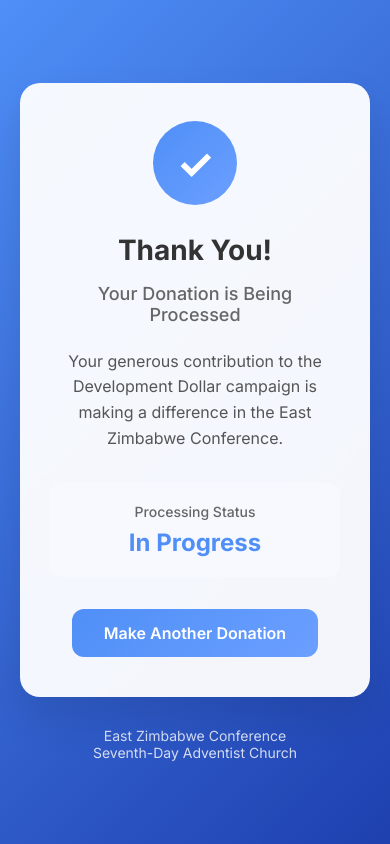
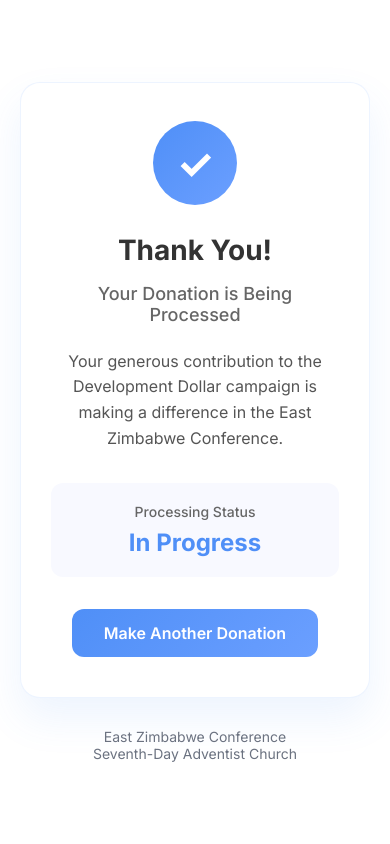
Before and after one commit to tadiwa-dev/devdollar-donation-website, a website: page public/thankyou.html in a window 390 px wide. Drawn offline with Linux system fonts and the light colour scheme.

Commit message:
Switch to clean white background design with updated logo
- Changed from blue gradient to clean white background
- Updated logo from Android app assets (new circular design with blue theme)
- Adjusted all text colors for white background:
  - Titles: Deep blue (#1E40AF)
  - Subtitles: Gray (#6B7280)
  - Notes: Blue (#4F8FF7)
- Maintained blue gradient donation card for visual appeal
- Updated box shadows to work with white background
- Applied consistent styling to both main and thank you pages

Design improvements:
 Clean, professional white background
 Better logo visibility and branding
 Improved text contrast and readability
 Modern, minimalist aesthetic
 Consistent with updated mobile app design

```diff
--- a/public/app.js
+++ b/public/app.js
@@ -85,7 +85,7 @@
   if (prefill) {
     amountInput.value = prefill;
     note.textContent = '✓ Amount prefilled from app';
-    note.style.color = 'rgba(255, 255, 255, 0.9)';
+    note.style.color = '#4F8FF7';
   }
 
   // Handle form submission
--- a/public/thankyou.html
+++ b/public/thankyou.html
@@ -16,7 +16,7 @@
 
     body {
       font-family: 'Inter', -apple-system, BlinkMacSystemFont, 'Segoe UI', Roboto, sans-serif;
-      background: linear-gradient(135deg, #4F8FF7 0%, #1E40AF 100%);
+      background: #ffffff;
       min-height: 100vh;
       color: #333;
       display: flex;
@@ -31,11 +31,11 @@
     }
 
     .success-card {
-      background: rgba(255, 255, 255, 0.95);
+      background: #ffffff;
       border-radius: 20px;
       padding: 40px 30px;
-      box-shadow: 0 20px 40px rgba(0, 0, 0, 0.1);
-      backdrop-filter: blur(10px);
+      box-shadow: 0 20px 40px rgba(79, 143, 247, 0.1);
+      border: 1px solid rgba(79, 143, 247, 0.1);
     }
 
     .success-icon {
@@ -117,7 +117,7 @@
 
     .footer {
       margin-top: 30px;
-      color: rgba(255, 255, 255, 0.8);
+      color: #6B7280;
       font-size: 14px;
     }
 
```
Also changed, not shown: public/index.html (+7 -6 lines), public/logo.png.
